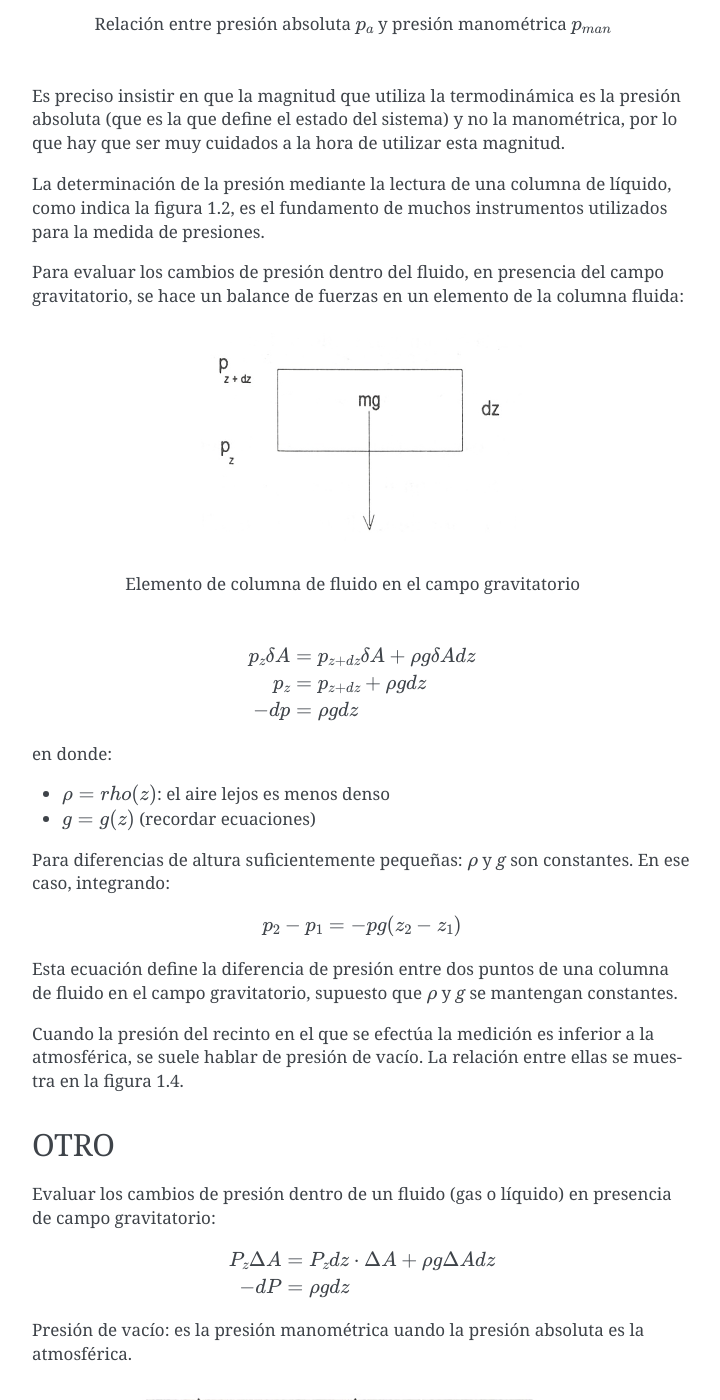
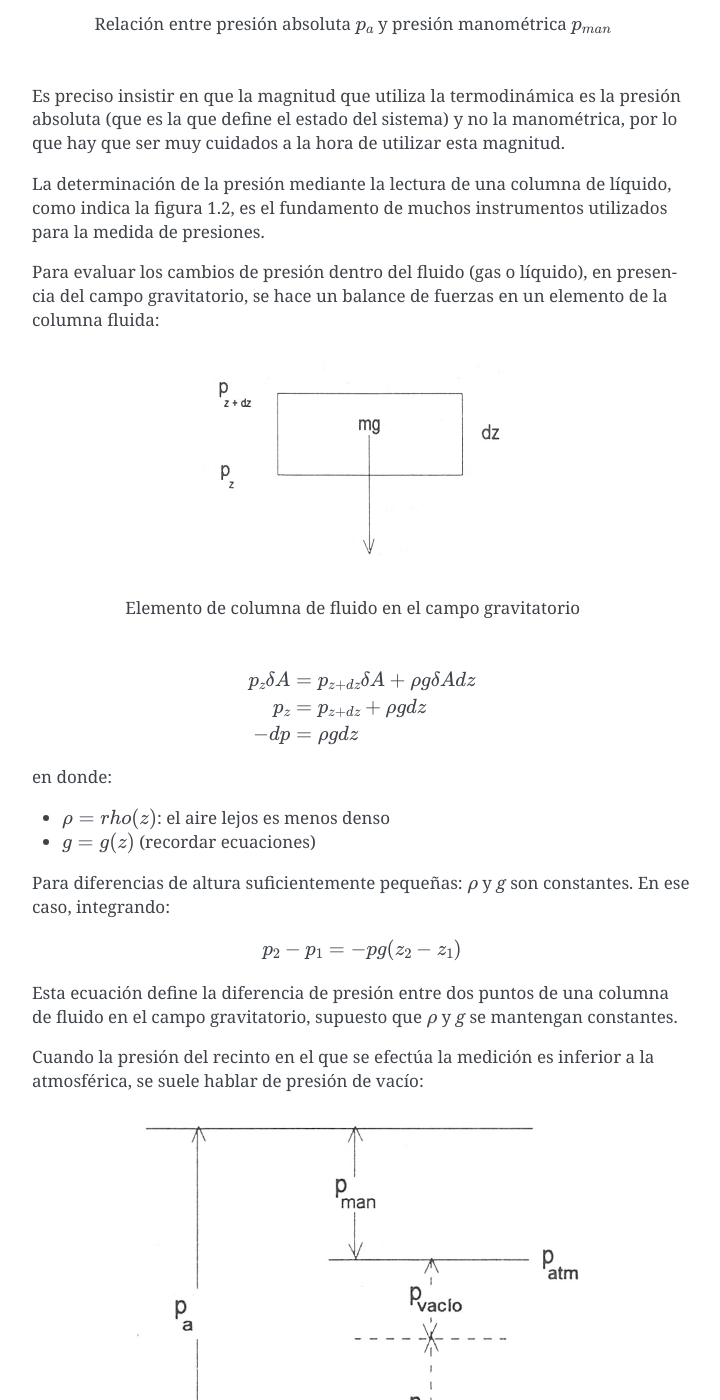
Before and after one commit to mantielero/termodinamica, a Sphinx documentation site: the page built from source/introduccion_presion.rst, in a window 1280 px wide and 1400 px high, scrolled down 1437 px. Shown: the whole window, without its empty margins (388-1108 px from the left). Built offline with Sphinx 7.4.7, drawn with Linux system fonts in a browser that asks for light colours; pages that are not in the unit, such as notebooks, are missing from menus; some of the changed text lies outside the part shown.

Commit message:
Update introduccion_presion.rst

```diff
--- a/source/introduccion_presion.rst
+++ b/source/introduccion_presion.rst
@@ -70,39 +70,19 @@
 
    p_2-p_1 = -pg(z_2-z_1)
 
-
-
-
 Esta ecuación define la diferencia de presión entre dos puntos de una columna de fluido en el campo gravitatorio, supuesto que :math:`\rho` y *g* se mantengan constantes.
 
-Cuando la presión del recinto en el que se efectúa la medición es inferior a la atmosférica, se suele hablar de presión de vacío. La relación entre ellas se muestra en la figura 1.4.
-
-
-OTRO
-----
-
-
-Evaluar  los cambios de presión dentro de un fluido (gas o líquido) en presencia de campo gravitatorio:
-
-.. math::
-
-   P_z \Delta A &= P_z dz \cdot \Delta A + \rho g \Delta A dz\\
-   -dP &= \rho g dz
-
-
-
-
-
-Presión de vacío: es la presión manométrica uando la presión absoluta es la atmosférica.
-
-
-
+Cuando la presión del recinto en el que se efectúa la medición es inferior a la atmosférica, se suele hablar de presión de vacío:
 
 .. figure:: ./img/relacion_presiones.png
    :width: 70%
    :align: center
 
    Relación entre las presiones absoluta, manomètrica y de vacío
+
+
+Presión de vacío: es la presión manométrica cuando la presión absoluta es la atmosférica.
+
 
 Unidades
 --------
```
Also changed, not shown: other parts of source/introduccion_presion.rst (+1 -1 lines).
